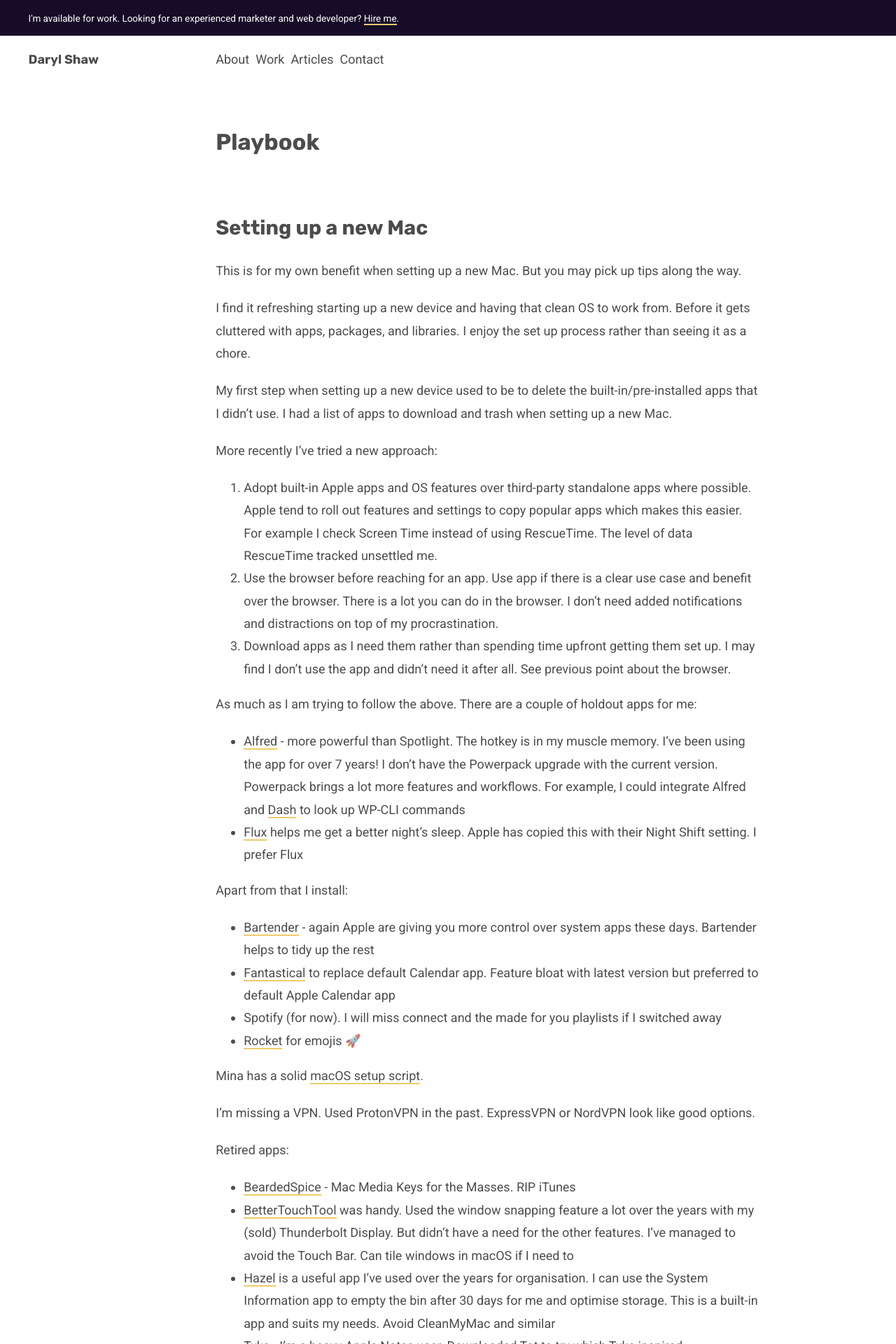
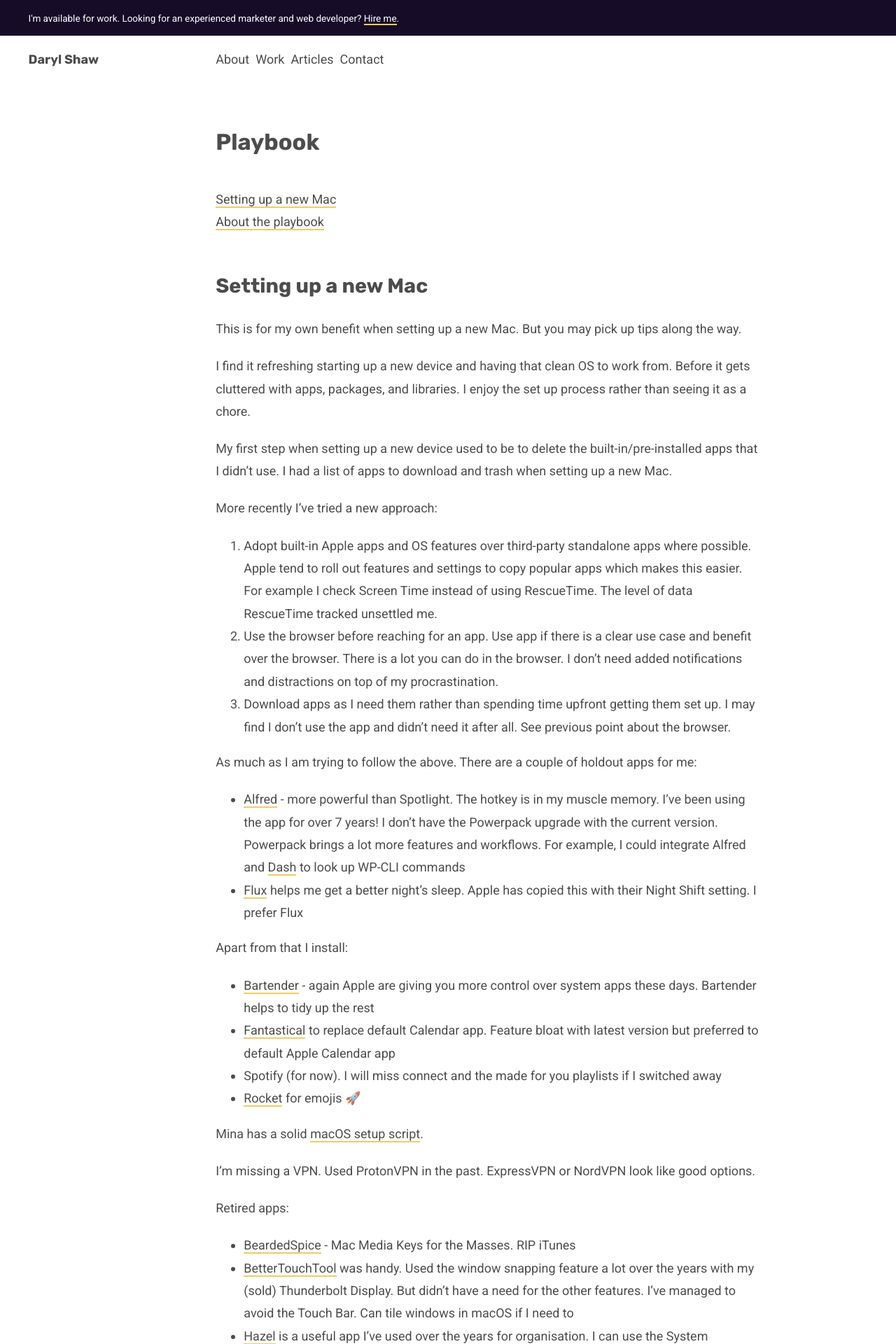
Before and after one commit to darylshaw/darylshaw.co.uk, a Jekyll site: the page built from playbook.md, in a window 1280 px wide. Shown: the top 1920 px of the page at 70% size. Built offline with Jekyll 4.4.1, drawn with Linux system fonts in a browser that asks for light colours; a script that is not in the unit is left out; some of the changed text lies outside the part shown.

Commit message:
playbook toc

```diff
--- a/_sass/base/_base.scss
+++ b/_sass/base/_base.scss
@@ -2,6 +2,26 @@
 :before,
 :after {
   box-sizing: border-box;
+}
+
+// HT https://piccalil.li/quick-tip/add-scroll-margin-to-all-elements-which-can-be-targeted
+
+[id] {
+  scroll-margin-top: 2ex;
+}
+
+:target {
+  text-decoration: underline;
+  text-decoration-thickness: 0.5ex;
+  text-decoration-color: var(--yellow);
+  text-decoration-skip-ink: none;
+  text-underline-offset: -0.2ex;
+}
+
+@media (prefers-reduced-motion: no-preference) {
+  html {
+    scroll-behavior: smooth;
+  }
 }
 
 html {
--- /dev/null
+++ b/_sass/components/_toc.scss
@@ -0,0 +1,4 @@
+.toc {
+  list-style: none;
+  padding: inherit;
+}
--- a/assets/css/main.scss
+++ b/assets/css/main.scss
@@ -14,4 +14,5 @@
 @import "components/post-meta";
 @import "components/post-nav";
 @import "components/announcement-bar";
+@import "components/toc";
 @import "shame";
--- a/playbook.md
+++ b/playbook.md
@@ -2,6 +2,10 @@
 title: Playbook
 layout: page
 ---
+
+{:.toc}
+* [Setting up a new Mac](#setting-up-a-new-mac)
+* [About the playbook](#about-the-playbook)
 
 ## Setting up a new Mac
 
@@ -56,12 +60,15 @@
 
 This is a work in progress. I have docs spread out over Google Drive, Dropbox Paper, Notion, Basecamp. Guides to how I work. I'll be migrating them to their new home, here.
 
-Inspiration:
+This is a work in progress. I have docs spread out over Google Drive, Dropbox Paper, Notion, Basecamp. Guides to how I work. I'll be migrating them to their new home, here.
 
-* [Glitch Employee Handbook](https://handbook.glitch.me/)
-* [Basecamp Employee Handbook](https://github.com/basecamp/handbook)
+**Inspiration**
+
 * [Public Google Drive folder](https://drive.google.com/drive/folders/1wBlDBNJI3h1KL-jeFqGiRr1U3OZDBQkV?usp=sharing) of how HAWRAF ran their studio
 * [GravityDept Field Manuals](https://manuals.gravitydept.com/)
-* [Manual of Me](https://www.manualof.me/)
 * [Meanbee Playbook](https://www.meanbee.com/our-playbook.html)
-* [Faculty Standards](https://faculty.com/standards)
+
+Open source company handbooks:
+
+* [Basecamp Employee Handbook](https://github.com/basecamp/handbook)
+* [Glitch Employee Handbook](https://handbook.glitch.me/)
```
